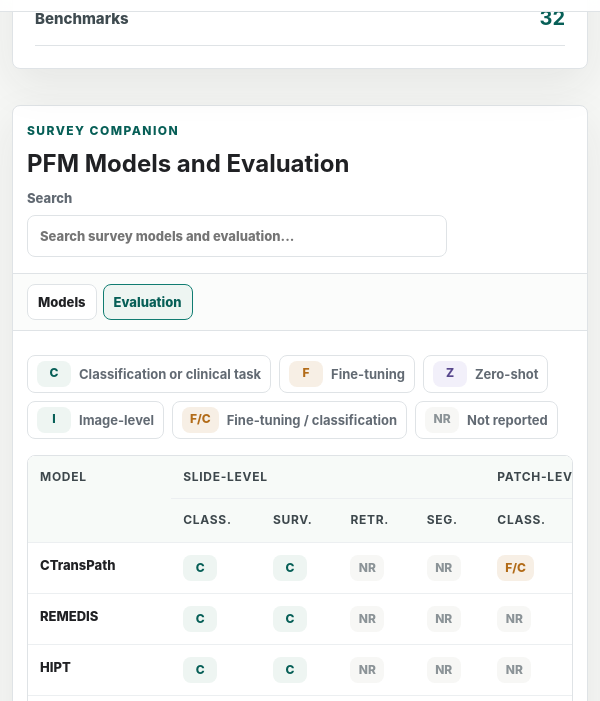
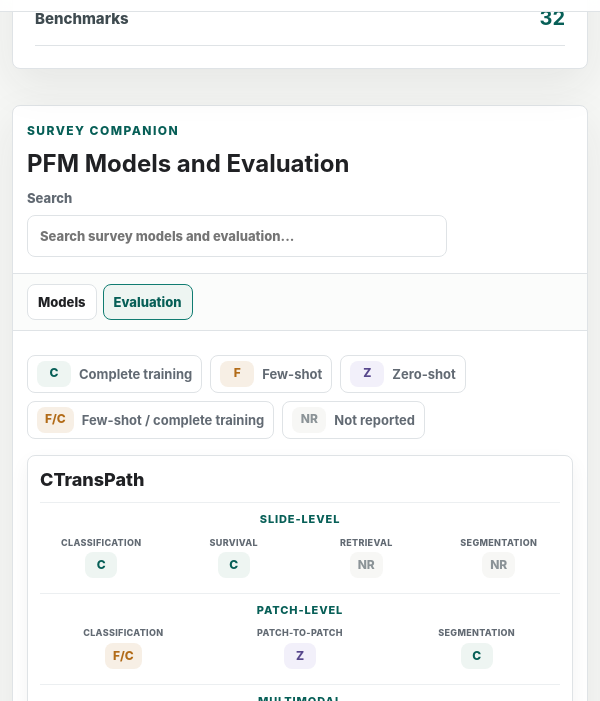
Before and after one commit to BearCleverProud/AwesomeWSI, a plain HTML site: page index.html in a window 600 px wide. Both pictures are taken after a click on the button "Evaluation". Shown: the part 2197-2898 px from the top of the page. Drawn offline with Linux system fonts and the light colour scheme.

Commit message:
Refine mobile evaluation layout and news

```diff
--- a/assets/app.js
+++ b/assets/app.js
@@ -119,6 +119,20 @@
     molecular_prediction: "MP",
   };
 
+  const taskFullLabels = {
+    classification: "Classification",
+    survival_prediction: "Survival",
+    retrieval: "Retrieval",
+    segmentation: "Segmentation",
+    patch_to_patch: "Patch-to-patch",
+    image_to_text: "Image-to-text",
+    text_to_image: "Text-to-image",
+    report_generation: "Report generation",
+    vqa: "VQA",
+    genetic_alteration: "Genetic alteration",
+    molecular_prediction: "Molecular prediction",
+  };
+
   const taskGroupLabels = {
     slide_level: "Slide-level",
     patch_level: "Patch-level",
@@ -127,13 +141,19 @@
   };
 
   const scoreLegend = [
-    ["C", "Classification or clinical task"],
-    ["F", "Fine-tuning"],
+    ["C", "Complete training"],
+    ["F", "Few-shot"],
     ["Z", "Zero-shot"],
-    ["I", "Image-level"],
-    ["F/C", "Fine-tuning / classification"],
+    ["F/C", "Few-shot / complete training"],
     ["NR", "Not reported"],
   ];
+
+  const scoreMeanings = {
+    C: "Complete training",
+    F: "Few-shot",
+    Z: "Zero-shot",
+    I: "Image-level",
+  };
 
   const $ = (selector, root = document) => root.querySelector(selector);
   const $$ = (selector, root = document) => Array.from(root.querySelectorAll(selector));
@@ -810,7 +830,7 @@
   function scoreClass(value) {
     if (value === "❌" || value === "NR") return "missing";
     if (String(value).includes("Z")) return "zero-shot";
-    if (String(value).includes("F")) return "finetune";
+    if (String(value).includes("F")) return "few-shot";
     return "positive";
   }
 
@@ -819,7 +839,11 @@
   }
 
   function scoreTitle(value) {
-    return value === "❌" || value === "NR" ? "Not reported" : value;
+    if (value === "❌" || value === "NR") return "Not reported";
+    return String(value)
+      .split("/")
+      .map((score) => scoreMeanings[score] ?? score)
+      .join(" / ");
   }
 
   function renderEvaluation() {
@@ -850,15 +874,32 @@
     const body = models
       .map((model) => {
         const cells = groupEntries
-          .flatMap(([group, tasks]) => tasks.map((task) => model[group][task]))
-          .map(
-            (value) =>
-              `<td><span class="score-pill ${scoreClass(value)}" title="${escapeHtml(scoreTitle(value))}">${escapeHtml(
-                scoreDisplay(value)
-              )}</span></td>`
+          .flatMap(([group, tasks], groupIndex) => {
+            const groupLabel = taskGroupLabels[group] ?? group;
+            return [
+              `<td class="evaluation-group-cell" data-group-index="${groupIndex}">${escapeHtml(groupLabel)}</td>`,
+              ...tasks.map((task, taskIndex) => ({
+                group: groupLabel,
+                task: taskFullLabels[task] ?? taskLabels[task] ?? task,
+                taskCount: tasks.length,
+                taskIndex,
+                value: model[group][task],
+              })),
+            ];
+          })
+          .map((cell) =>
+            typeof cell === "string"
+              ? cell
+              : `<td data-group="${escapeHtml(cell.group)}" data-label="${escapeHtml(
+                  cell.task
+                )}" data-task-count="${cell.taskCount}" data-task-index="${cell.taskIndex}"><span class="score-pill ${scoreClass(
+                  cell.value
+                )}" title="${escapeHtml(
+                  scoreTitle(cell.value)
+                )}">${escapeHtml(scoreDisplay(cell.value))}</span></td>`
           )
           .join("");
-        return `<tr><td><span class="model-name">${inlineText(model.model)}</span></td>${cells}</tr>`;
+        return `<tr><td data-label="Model"><span class="model-name">${inlineText(model.model)}</span></td>${cells}</tr>`;
       })
       .join("");
 
--- a/assets/styles.css
+++ b/assets/styles.css
@@ -744,6 +744,10 @@ pre {
   font-size: 13px;
 }
 
+.evaluation-group-cell {
+  display: none;
+}
+
 .model-name {
   font-weight: 850;
 }
@@ -829,7 +833,7 @@ pre {
   color: #57478c;
 }
 
-.score-pill.finetune {
+.score-pill.few-shot {
   background: #f7efe5;
   color: var(--amber);
 }
@@ -1353,8 +1357,145 @@ pre {
     font-size: 11px;
   }
 
+  .evaluation-table-wrap {
+    overflow: visible;
+    border: 0;
+    border-radius: 0;
+  }
+
+  #evaluationTable {
+    min-width: 0;
+    border-collapse: separate;
+    background: transparent;
+    font-size: 13px;
+  }
+
+  #evaluationTable,
+  #evaluationTable tbody,
+  #evaluationTable tr,
+  #evaluationTable td {
+    display: block;
+    width: 100%;
+  }
+
+  #evaluationTable thead {
+    display: none;
+  }
+
+  #evaluationTable tbody {
+    display: grid;
+    gap: 10px;
+  }
+
+  #evaluationTable tr {
+    display: grid;
+    grid-template-columns: repeat(2, minmax(0, 1fr));
+    column-gap: 10px;
+    row-gap: 0;
+    padding: 10px 12px;
+    border: 1px solid var(--line);
+    border-radius: var(--radius);
+    background: var(--paper);
+    box-shadow: 0 8px 20px rgba(32, 33, 36, 0.05);
+  }
+
+  #evaluationTable td {
+    display: grid;
+    justify-items: center;
+    gap: 4px;
+    min-width: 0;
+    padding: 7px 0;
+    border-bottom: 0;
+    text-align: center;
+  }
+
+  #evaluationTable td[data-label="Model"] {
+    grid-column: 1 / -1;
+    justify-items: start;
+    padding-top: 0;
+    padding-bottom: 8px;
+    border-bottom: 1px solid var(--soft-line);
+    text-align: left;
+  }
+
+  #evaluationTable td[data-label="Model"]::before {
+    display: none;
+  }
+
+  #evaluationTable .evaluation-group-cell {
+    grid-column: 1 / -1;
+    display: flex;
+    align-items: center;
+    justify-content: center;
+    min-height: 28px;
+    margin-top: 8px;
+    padding: 9px 0 3px;
+    border-top: 1px solid var(--soft-line);
+    color: var(--teal-dark);
+    font-size: 11px;
+    font-weight: 850;
+    letter-spacing: 0.08em;
+    line-height: 1.2;
+    text-align: center;
+    text-transform: uppercase;
+  }
+
+  #evaluationTable .evaluation-group-cell[data-group-index="0"] {
+    margin-top: 0;
+    border-top: 0;
+  }
+
+  #evaluationTable td[data-label]:not([data-label="Model"])::before {
+    content: attr(data-label);
+    color: var(--muted);
+    font-size: 10px;
+    font-weight: 850;
+    letter-spacing: 0.05em;
+    line-height: 1.2;
+    text-transform: uppercase;
+  }
+
+  #evaluationTable .model-name {
+    font-size: 18px;
+  }
+
+  #evaluationTable .score-pill {
+    min-width: 32px;
+  }
+
   h1 {
     font-size: clamp(30px, 10vw, 42px);
+  }
+}
+
+@media (min-width: 520px) and (max-width: 760px) {
+  #evaluationTable tr {
+    grid-template-columns: repeat(12, minmax(0, 1fr));
+  }
+
+  #evaluationTable td[data-label="Model"],
+  #evaluationTable .evaluation-group-cell {
+    grid-column: 1 / -1;
+  }
+
+  #evaluationTable td[data-label]:not([data-label="Model"]) {
+    grid-column: span 3;
+  }
+
+  #evaluationTable td[data-label]:not([data-label="Model"])::before {
+    width: 100%;
+    font-size: 9px;
+    letter-spacing: 0.035em;
+    text-align: center;
+    white-space: nowrap;
+  }
+
+  #evaluationTable td[data-label][data-task-count="3"] {
+    grid-column: span 4;
+  }
+
+  #evaluationTable td[data-label][data-task-count="2"] {
+    grid-column: span 6;
   }
 }
 
--- a/data/news.json
+++ b/data/news.json
@@ -2,6 +2,17 @@
   "schema": "awesomewsi.news.v1",
   "source": "Migrated from README.md News section.",
   "items": [
+    {
+      "date": "Jun 2026",
+      "title": "Mobile survey explorer refined",
+      "description": "Mobile model and evaluation views were redesigned as aligned cards, and evaluation labels now match the survey's zero-shot, few-shot, and complete-training notation.",
+      "links": [
+        {
+          "label": "Survey",
+          "url": "index.html#survey-explorer"
+        }
+      ]
+    },
     {
       "date": "May 2026",
       "title": "Website launched",
```
